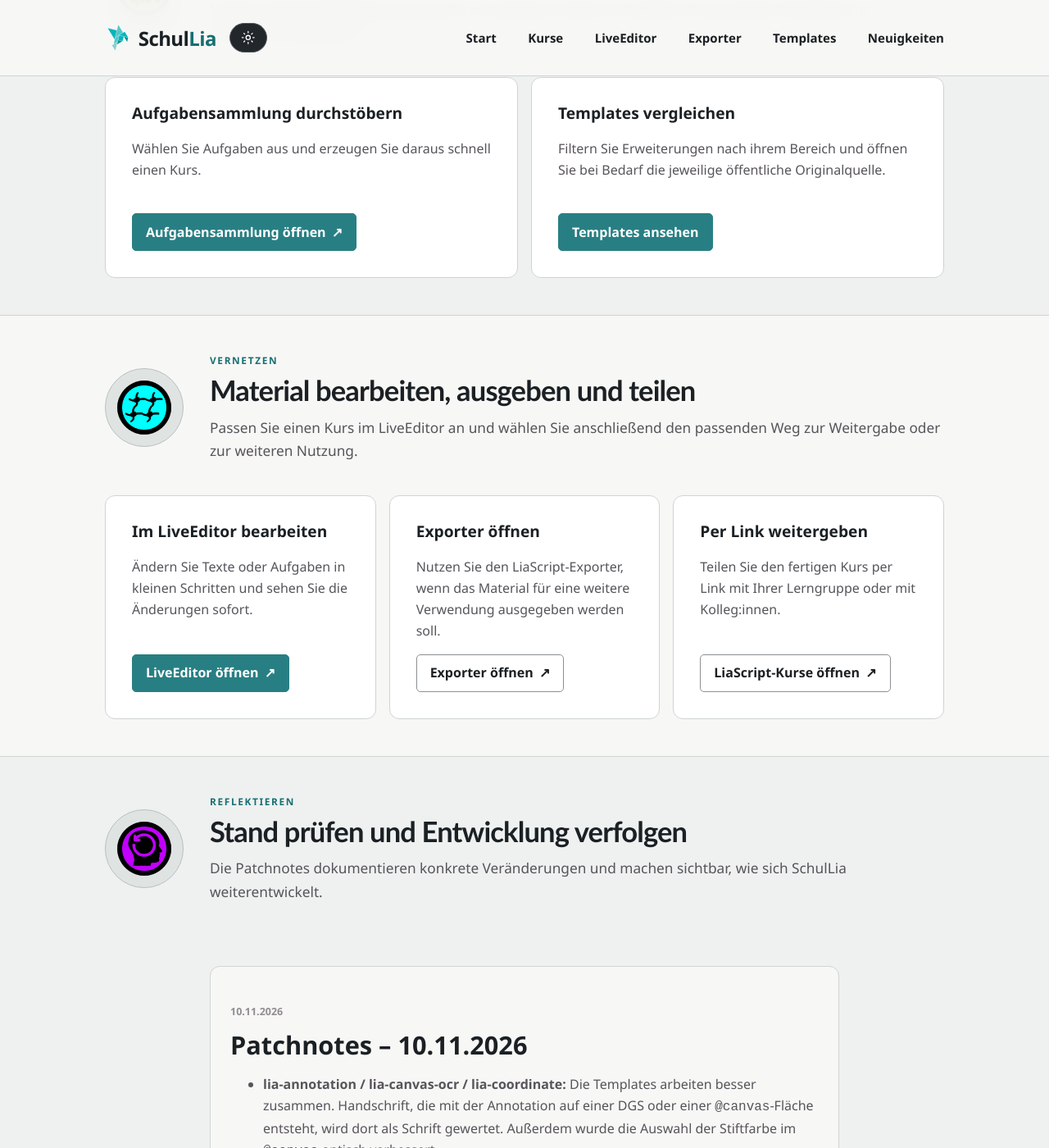
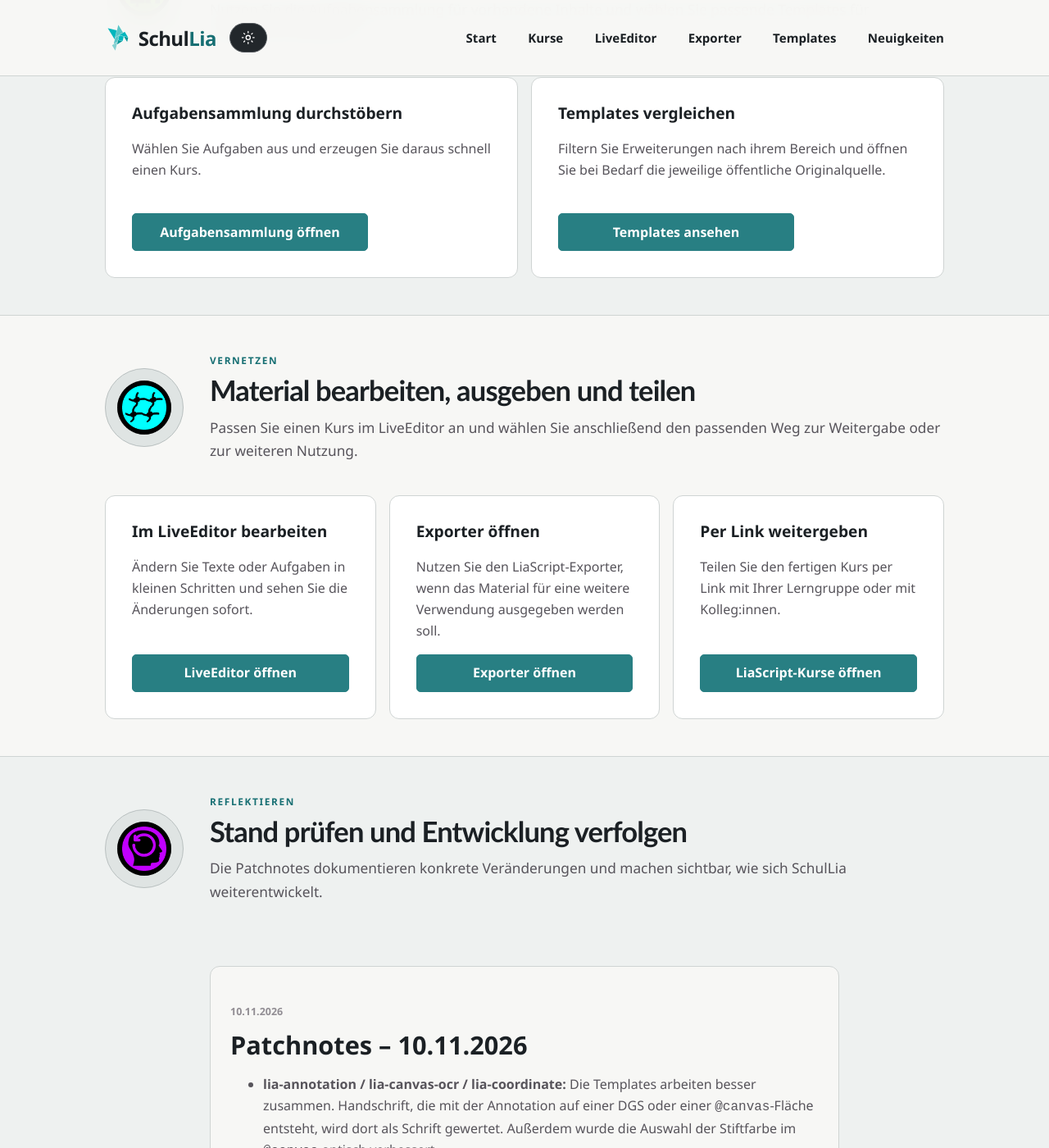
Before and after one commit to SchulLia/SchulLia.github.io, a Jekyll site: the page built from index.html, in a window 1280 px wide and 1400 px high, scrolled down 3182 px. Shown: the whole window at 82% size. Built offline with Jekyll 4.4.1, drawn with Linux system fonts in a browser that asks for light colours.

Commit message:
Aktionsbuttons und Kursakzente vereinheitlichen

```diff
--- a/_layouts/default.html
+++ b/_layouts/default.html
@@ -33,7 +33,7 @@
     <link rel='icon' href='/pics/lrLia.png' type='image/png'>
     <link rel='alternate' type='application/atom+xml' title='SchulLia-Patchnotes' href='/feed.xml'>
     <link rel='stylesheet' href='/assets/css/main.css'>
-    <link rel='stylesheet' href='/assets/css/liascript-theme.css'>
+    <link rel='stylesheet' href='/assets/css/liascript-theme.css?v={{ site.time | date: '%s' }}'>
     <script src='/assets/js/main.js' defer></script>
   </head>
   <body class='{{ page.body_class }}'>
--- a/assets/css/liascript-theme.css
+++ b/assets/css/liascript-theme.css
@@ -437,7 +437,7 @@ h3 {
   flex-direction: column;
   gap: 0.5rem;
   border: 1px solid var(--line);
-  border-top: 4px solid var(--teal-light);
+  border-top: 4px solid var(--teal-light) !important;
   border-radius: 9px;
   background: var(--surface);
   color: var(--ink);
@@ -1249,7 +1249,8 @@ h3 {
 }
 
 .action-card .button {
-  width: fit-content;
+  width: 18rem;
+  max-width: 100%;
   margin-top: auto;
 }
 
--- a/index.html
+++ b/index.html
@@ -230,7 +230,7 @@ body_class: home
           target='_blank'
           rel='noopener'
         >
-          Aufgabensammlung öffnen <span aria-hidden='true'>↗</span>
+          Aufgabensammlung öffnen
         </a>
       </article>
       <article class='action-card'>
@@ -275,7 +275,7 @@ body_class: home
           target='_blank'
           rel='noopener'
         >
-          LiveEditor öffnen <span aria-hidden='true'>↗</span>
+          LiveEditor öffnen
         </a>
       </article>
       <article class='action-card'>
@@ -285,12 +285,12 @@ body_class: home
           Verwendung ausgegeben werden soll.
         </p>
         <a
-          class='button'
+          class='button button--primary'
           href='https://liascript.github.io/LiaScript-Exporter/'
           target='_blank'
           rel='noopener'
         >
-          Exporter öffnen <span aria-hidden='true'>↗</span>
+          Exporter öffnen
         </a>
       </article>
       <article class='action-card'>
@@ -300,12 +300,12 @@ body_class: home
           Kolleg:innen.
         </p>
         <a
-          class='button'
+          class='button button--primary'
           href='https://liascript.github.io/course/'
           target='_blank'
           rel='noopener'
         >
-          LiaScript-Kurse öffnen <span aria-hidden='true'>↗</span>
+          LiaScript-Kurse öffnen
         </a>
       </article>
     </div>
```
